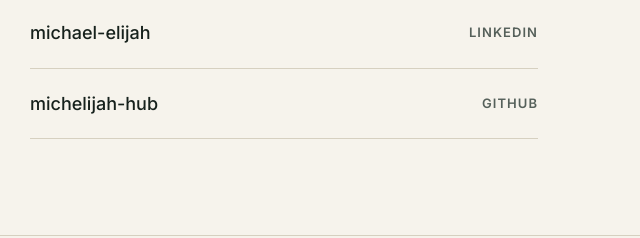
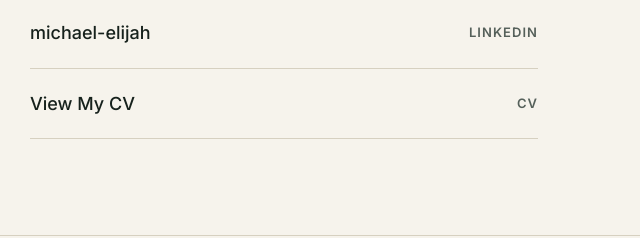
Before and after one commit to michelijah-hub/Portfolio-MichaelJames, a plain HTML site: page index.html in a window 1280 px wide. Shown: the part 5050-5288 px from the top of the page, 638-1278 px from the left. Drawn offline with Linux system fonts and the light colour scheme.

Commit message:
Update index.html

```diff
--- a/index.html
+++ b/index.html
@@ -191,7 +191,7 @@ footer a{margin-left:16px}
 
 <section id="contact"><div class="wrap contact rv">
 <div><p class="eyebrow">Contact</p><h2>Let’s build something meaningful together.</h2><p class="lede" style="margin:0">I’m looking for opportunities to learn and contribute, including internships. If you’re working on something in machine learning or software, I’d be glad to hear from you.</p></div>
-<div class="cl"><a href="mailto:michelijah@gmail.com">michelijah@gmail.com <span>Email</span></a><a href="tel:+62818222448">+62 818-222-448 <span>Phone</span></a><a href="https://www.linkedin.com/in/michael-james-960172308/" target="_blank" rel="noopener noreferrer">michael-elijah <span>LinkedIn</span></a><a href="https://github.com/michelijah-hub" target="_blank" rel="noopener noreferrer">michelijah-hub <span>GitHub</span></a></div>
+<div class="cl"><a href="mailto:michelijah@gmail.com">michelijah@gmail.com <span>Email</span></a><a href="tel:+62818222448">+62 818-222-448 <span>Phone</span></a><a href="https://www.linkedin.com/in/michael-james-960172308/" target="_blank" rel="noopener noreferrer">michael-elijah <span>LinkedIn</span></a><a href="Michael_James_Elijah_CV.pdf" target="_blank" rel="noopener noreferrer">View My CV <span>CV</span></a></div>
 </div></section>
 </main>
 <footer><div class="wrap"><span>© 2026 Michael James Elijah</span><span><a href="#home">Top</a><a href="#projects">Projects</a><a href="mailto:michelijah@gmail.com">Email</a></span></div></footer>
```
